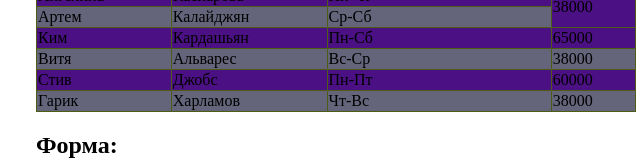
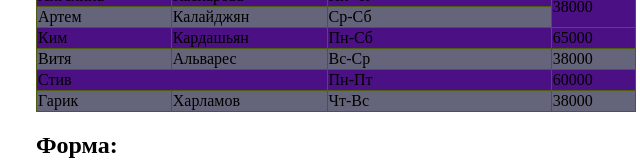
Before and after one commit to VoVa126/DTPNEIMEU, a plain HTML site: page index.html in a window 1280 px wide. Shown: the part 645-805 px from the top of the page, 477-1117 px from the left. Drawn offline with Linux system fonts and the light colour scheme.

Commit message:
Update index.html

```diff
--- a/index.html
+++ b/index.html
@@ -91,8 +91,7 @@
         <td>38000</td>
       </tr>
       <tr>
-        <td>Стив</td>
-        <td>Джобс</td>
+        <td colspan="2">Стив</td>
         <td>Пн-Пт</td>
         <td>60000</td>
       </tr>
```
